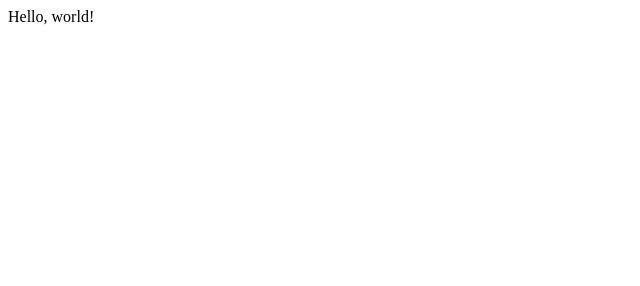
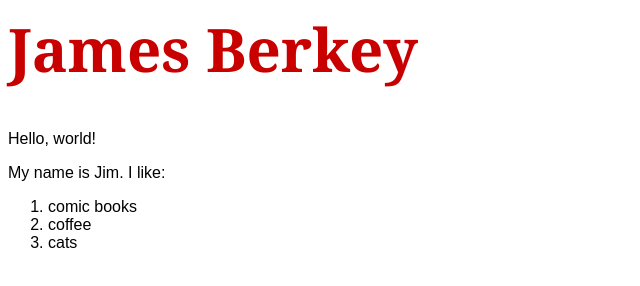
Before and after one commit to berkeyjames33/berkeyjames33.github.io, a plain HTML site: page index.html in a window 1280 px wide. Shown: the whole page, without its empty margins (0-640 px from the left). Drawn offline with Linux system fonts and the light colour scheme.

Commit message:
Added content

```diff
--- a/index.html
+++ b/index.html
@@ -1 +1,18 @@
-Hello, world!
+<!--
+
+<tagname>Content</tagname>
+
+-->
+<link rel="stylesheet" href="style.css">
+
+<h1>James Berkey</h1>
+
+<p>Hello, world!</p>
+
+<p>My name is Jim. I like:</p>
+
+<ol>
+  <li>comic books</li>
+  <li>coffee</li>
+  <li>cats</li>
+</ol>
```
